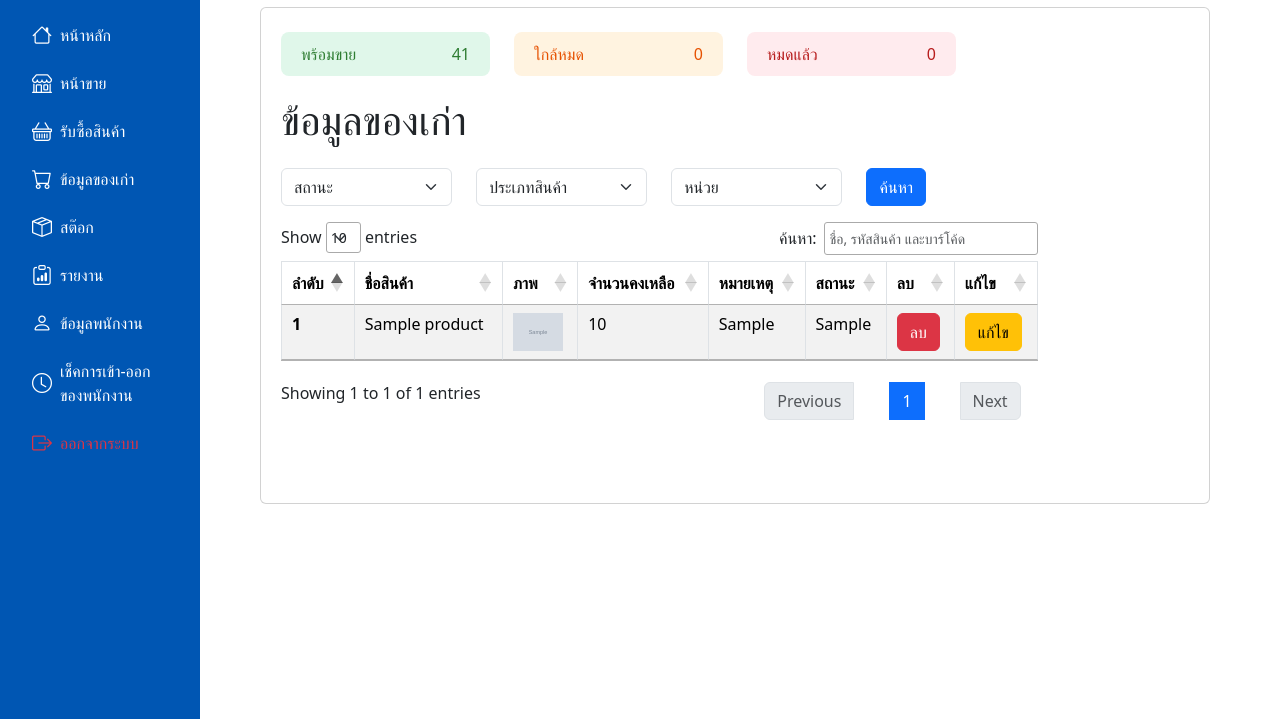
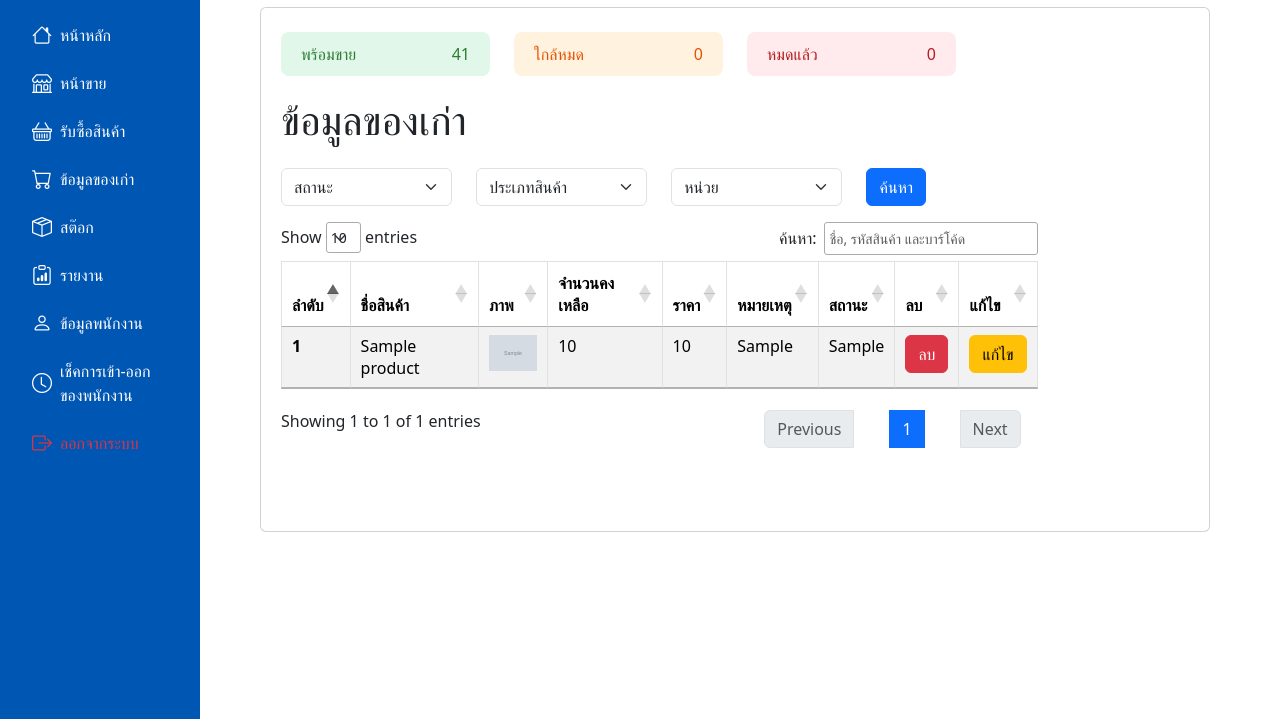
Before and after one commit to leenkun27/projectgreen, a PHP site: page /Admin/stock_admin.php in a window 1280 px wide. Shown: the part 81-800 px from the top of the page. Run offline with PHP 8.4, Linux system fonts and the light colour scheme; tables that the repository leaves empty or names only in its code hold one stand-in row (values such as "Sample post"); grey boxes marked "Sample" are stand-in pictures; some libraries are stand-ins or nearby versions.

Commit message:
แก้ไขหน้าstock

```diff
--- a/Admin/stock_admin.php
+++ b/Admin/stock_admin.php
@@ -132,6 +132,7 @@
                                             <th scope="col">ชื่อสินค้า</th>
                                             <th scope="col">ภาพ</th>
                                             <th scope="col">จำนวนคงเหลือ</th>
+                                            <th scope="col">ราคา</th>
                                             <th scope="col">หมายเหตุ</th>
                                             <th scope="col">สถานะ</th>
                                             <th scope="col">ลบ</th>
@@ -152,6 +153,7 @@
                                                 echo "<td>" . $row['p_name'] . "</td>";
                                                 echo "<td><img src='" . $row['p_img'] . "' alt='product' class='img-fluid' width='50'></td>";
                                                 echo "<td>" . $row['p_qty'] . "</td>";
+                                                echo "<td>" . $row['p_price'] . "</td>";
                                                 echo "<td>" . $row['p_type'] . "</td>";
                                                 echo "<td>" . $row['p_type'] . "</td>";
                                                 echo "<td><button type='button' class='btn btn-danger'>ลบ</button></td>";
```
